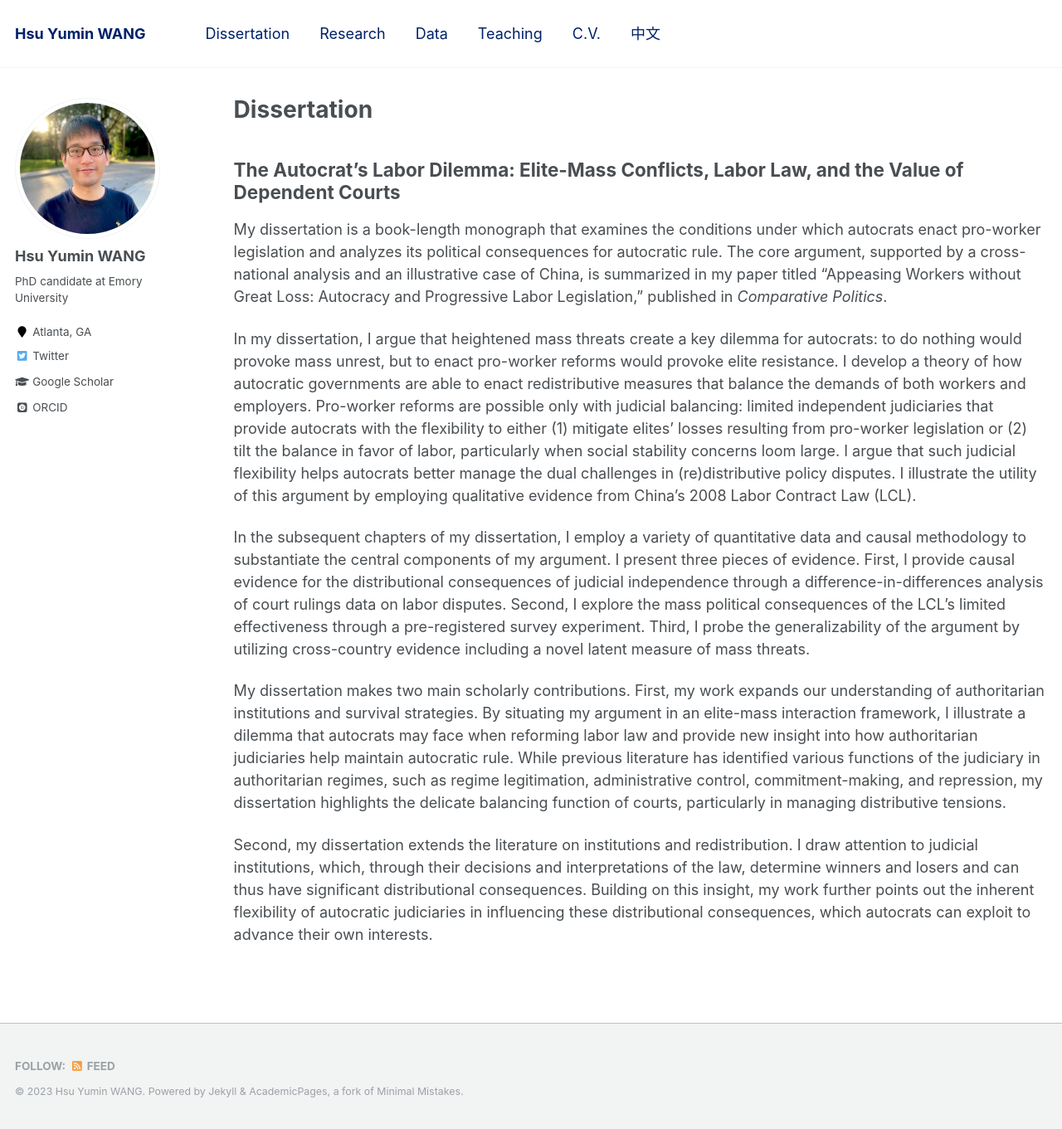
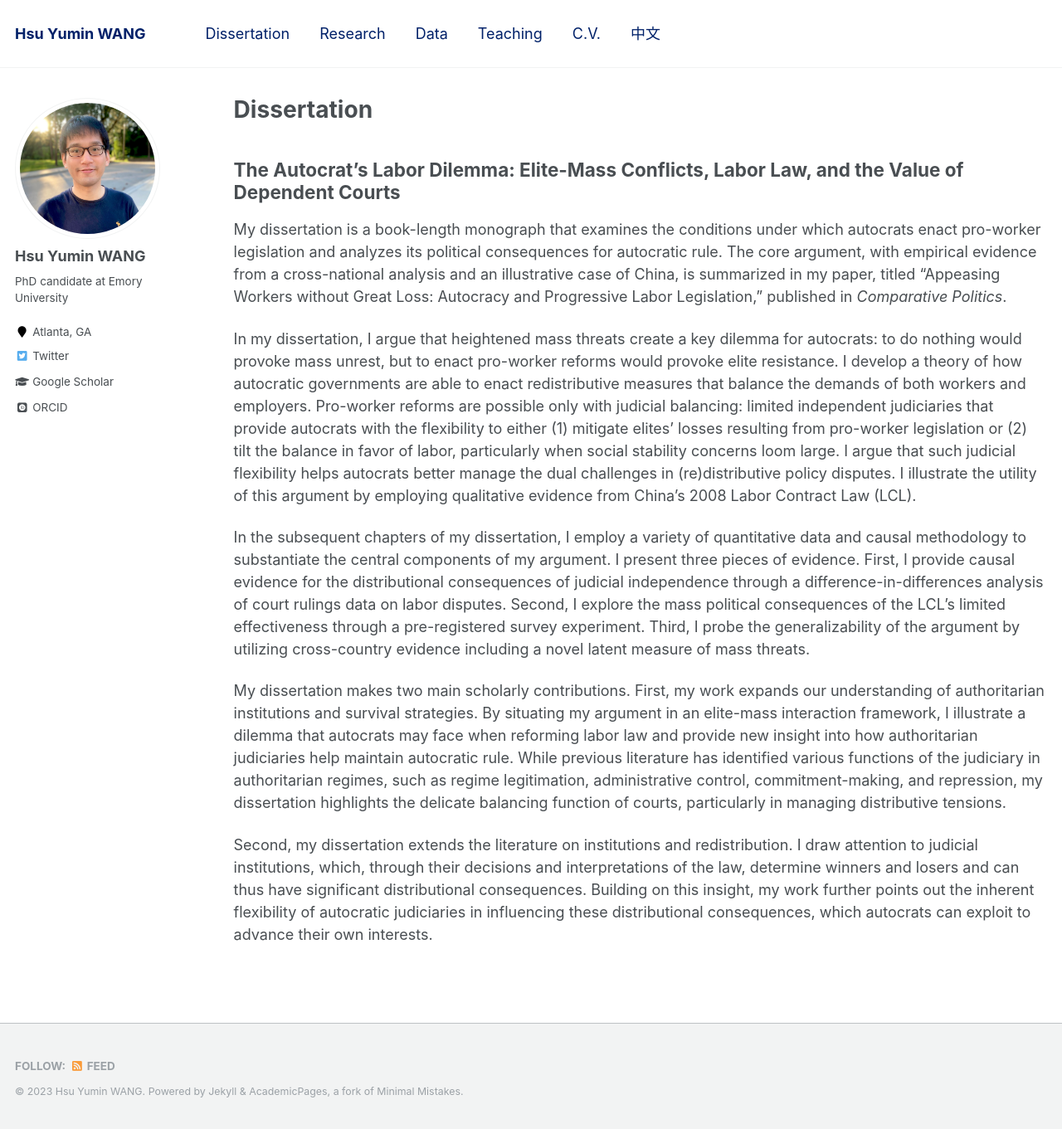
Before and after one commit to hsuyumin/hsuyumin.github.io, a Jekyll site: the page built from _pages/dissertation.md, in a window 1280 px wide and 1361 px high. Shown: the whole window at 83% size. Built offline with Jekyll 4.4.1, drawn with Linux system fonts in a browser that asks for light colours; some web fonts are replaced.

Commit message:
Update dissertation.md

```diff
--- a/_pages/dissertation.md
+++ b/_pages/dissertation.md
@@ -10,7 +10,7 @@ redirect_from:
 
 ## The Autocrat’s Labor Dilemma: Elite-Mass Conflicts, Labor Law, and the Value of Dependent Courts
 
-My dissertation is a book-length monograph that examines the conditions under which autocrats enact pro-worker legislation and analyzes its political consequences for autocratic rule. The core argument, supported by a cross-national analysis and an illustrative case of China, is summarized in my paper titled "Appeasing Workers without Great Loss: Autocracy and Progressive Labor Legislation," published in _Comparative Politics_.
+My dissertation is a book-length monograph that examines the conditions under which autocrats enact pro-worker legislation and analyzes its political consequences for autocratic rule. The core argument, with empirical evidence from a cross-national analysis and an illustrative case of China, is summarized in my paper, titled "Appeasing Workers without Great Loss: Autocracy and Progressive Labor Legislation," published in _Comparative Politics_.
 
 In my dissertation, I argue that heightened mass threats create a key dilemma for autocrats: to do nothing would provoke mass unrest, but to enact pro-worker reforms would provoke elite resistance. I develop a theory of how autocratic governments are able to enact redistributive measures that balance the demands of both workers and employers. Pro-worker reforms are possible only with judicial balancing: limited independent judiciaries that provide autocrats with the flexibility to either (1) mitigate elites’ losses resulting from pro-worker legislation or (2) tilt the balance in favor of labor, particularly when social stability concerns loom large. I argue that such judicial flexibility helps autocrats better manage the dual challenges in (re)distributive policy disputes. I illustrate the utility of this argument by employing qualitative evidence from China’s 2008 Labor Contract Law (LCL).
 
```
